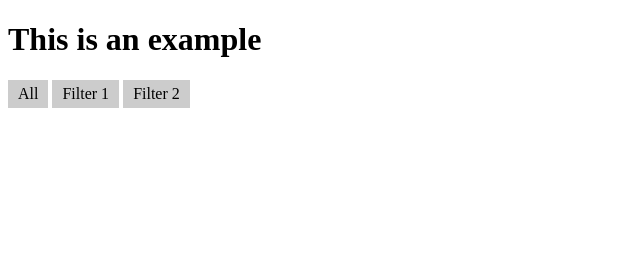
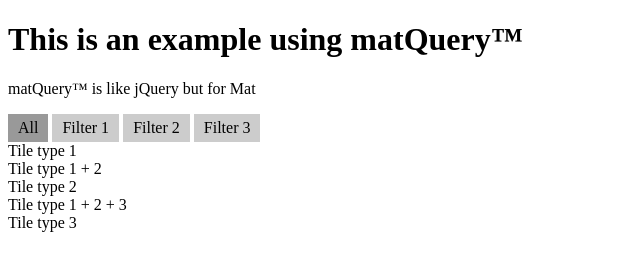
Before and after one commit to MouseEatsCat/gQuery, a plain HTML site: page index.html in a window 1280 px wide. Shown: the whole page, without its empty margins (0-640 px from the left). Drawn offline with Linux system fonts and the light colour scheme.

Commit message:
Add copy + initally filter all

```diff
--- a/assets/scripts/main.js
+++ b/assets/scripts/main.js
@@ -44,3 +44,5 @@ filters.on('click', function (e) {
 	this.addClass('active');
 	lastClicked = this;
 });
+
+filterAll.click()
--- a/index.html
+++ b/index.html
@@ -7,19 +7,25 @@
 	<link rel="stylesheet" href="/assets/styles/filters.css">
 </head>
 <body>
-	<h1>This is an example</h1>
+	<main>
+		<h1>This is an example using matQuery&trade;</h1>
+		<p>matQuery&trade; is like jQuery but for Mat</p>
 		<div class="content">
 			<div class="filters">
 				<div class="gallery-filter" data-filter="*">All</div>
 				<div class="gallery-filter" data-filter="one">Filter 1</div>
 				<div class="gallery-filter" data-filter="two">Filter 2</div>
+				<div class="gallery-filter" data-filter="three">Filter 3</div>
 			</div>
 			<div class="tiles">
 				<div class="tile" data-categories="one">Tile type 1</div>
 				<div class="tile" data-categories="one,two">Tile type 1 + 2</div>
 				<div class="tile" data-categories="two">Tile type 2</div>
+				<div class="tile" data-categories="one,two,three">Tile type 1 + 2 + 3</div>
+				<div class="tile" data-categories="three">Tile type 3</div>
 			</div>
 		</div>
+	</main>
 	<script type="module" src="/assets/scripts/main.js"></script>
 </body>
 </html>
```
Lines whose indentation alone changed are shown as unchanged.
